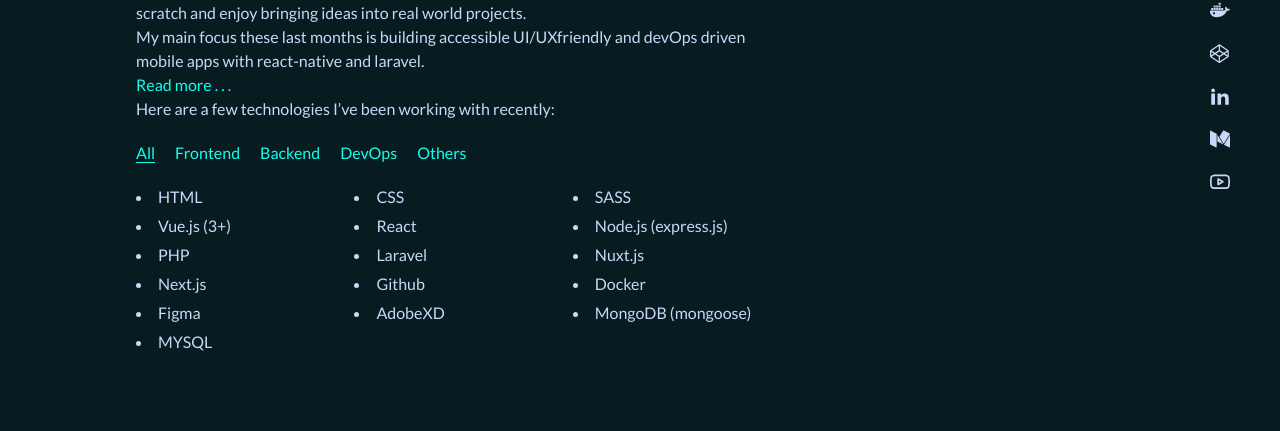
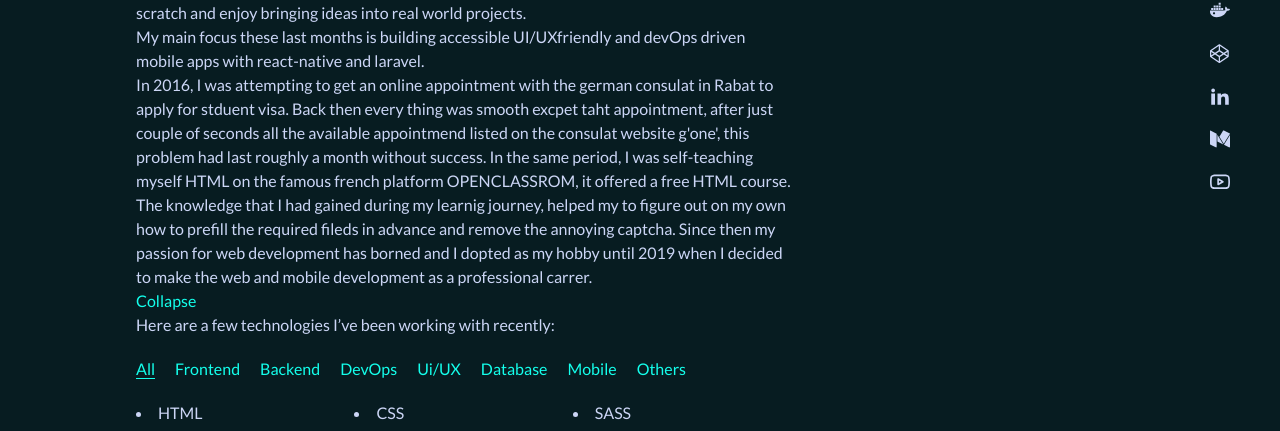
Before and after one commit to Hamzasehouli/myportfolio-nextjs, a Next.js app: page /about in a window 1280 px wide. Both pictures are taken after a click on the button "Read more . . .". Shown: the part 286-717 px from the top of the page. Built offline with nearby package versions, Linux system fonts and the light colour scheme.

Commit message:
Extracted my story into data folder

```diff
--- a/components/BaseButton.js
+++ b/components/BaseButton.js
@@ -3,7 +3,11 @@
 const BaseButton = function (props) {
   if (props.mode === "button") {
     return (
-      <button className={Class[props.state]} type={props.type}>
+      <button
+        onClick={props.onClick}
+        className={Class[props.state]}
+        type={props.type}
+      >
         {props.children}
       </button>
     );
--- /dev/null
+++ b/data/myStory.js
@@ -0,0 +1,20 @@
+export const MyStory = (
+  <>
+    <p>
+      In 2016, I was attempting to get an online appointment with the german
+      consulat in Rabat to apply for stduent visa. Back then every thing was
+      smooth excpet taht appointment, after just couple of seconds all the
+      available appointmend listed on the consulat website g'one', this problem
+      had last roughly a month without success. In the same period, I was
+      self-teaching myself HTML on the famous french platform OPENCLASSROM, it
+      offered a free HTML course.
+    </p>
+    <p>
+      The knowledge that I had gained during my learnig journey, helped my to
+      figure out on my own how to prefill the required fileds in advance and
+      remove the annoying captcha. Since then my passion for web development has
+      borned and I dopted as my hobby until 2019 when I decided to make the web
+      and mobile development as a professional carrer.
+    </p>
+  </>
+);
--- a/data/techsList.js
+++ b/data/techsList.js
@@ -59,7 +59,7 @@
     id: "t12",
     title: "Docker",
     link: "https://www.docker.com/",
-    category: "devOps",
+    category: "devops",
   },
   {
     id: "t13",
@@ -85,4 +85,10 @@
     link: "https://www.mysql.com/",
     category: "database",
   },
+  {
+    id: "t17",
+    title: "React native",
+    link: "https://reactnative.dev/",
+    category: "mobile",
+  },
 ];
--- a/pages/about/index.js
+++ b/pages/about/index.js
@@ -2,8 +2,12 @@
 import BaseButton from "../../components/BaseButton";
 import { useState } from "react";
 import { TECHNOS as technos } from "../../data/techsList";
+import { MyStory } from "../../data/myStory";
 const About = function () {
-  let markup = technos.map((t) => (
+  const [list, setList] = useState(technos);
+  const [suite, setSuite] = useState(false);
+  const [active, setActive] = useState("all");
+  let markup = list.map((t) => (
     <li key={t.id}>
       <a target="_blank" className="links" href={t.link}>
         {t.title}
@@ -29,46 +33,112 @@
         </a>
         .
       </p>
-      <p className="suite">
-        In 2016, I was attempting to get an online appointment with the german
-        consulat in Rabat to apply for stduent visa. Back then every thing was
-        smooth excpet taht appointment, after just couple of seconds all the
-        available appointmend listed on the consulat website g'one', this
-        problem had last roughly a month without success. In the same period, I
-        was self-teaching myself HTML on the famous french platform
-        OPENCLASSROM, it offered a free HTML course.
-        <br />
-        The knowledge that I had gained during my learnig journey, helped my to
-        figure out on my own how to prefill the required fileds in advance and
-        remove the annoying captcha. Since then my passion for web development
-        has borned and I dopted as my hobby until 2019 when I decided to make
-        the web and mobile development as a professional carrer.
-      </p>
-      <BaseButton mode="button" type="button" state="antighost">
-        Read more . . .
+      <p className={!suite ? "suite" : ""}>{MyStory}</p>
+      <BaseButton
+        onClick={() => setSuite(!suite)}
+        mode="button"
+        type="button"
+        state="antighost"
+      >
+        {suite ? "Collapse" : "Read more . . ."}
       </BaseButton>
       <p>Here are a few technologies I’ve been working with recently:</p>
       <ul className="menu">
         <li>
           <button
-            onClick={() => setList("all")}
-            className="active"
+            className={active === "all" && "active"}
+            onClick={() => {
+              setList(technos);
+              setActive("all");
+            }}
             type="button"
           >
             All
           </button>
         </li>
         <li>
-          <button type="button">Frontend</button>
+          <button
+            onClick={() => {
+              setList(technos.filter((t) => t.category === "frontend"));
+              setActive("frontend");
+            }}
+            className={active === "frontend" && "active"}
+            type="button"
+          >
+            Frontend
+          </button>
         </li>
         <li>
-          <button type="button">Backend</button>
+          <button
+            className={active === "backend" && "active"}
+            onClick={() => {
+              setList(technos.filter((t) => t.category === "backend"));
+              setActive("backend");
+            }}
+            type="button"
+          >
+            Backend
+          </button>
         </li>
         <li>
-          <button type="button">DevOps</button>
+          <button
+            className={active === "devops" && "active"}
+            onClick={() => {
+              setList(technos.filter((t) => t.category === "devops"));
+              setActive("devops");
+            }}
+            type="button"
+          >
+            DevOps
+          </button>
         </li>
         <li>
-          <button type="button">Others</button>
+          <button
+            className={active === "uiux" && "active"}
+            onClick={() => {
+              setList(technos.filter((t) => t.category === "uiux"));
+              setActive("uiux");
+            }}
+            type="button"
+          >
+            Ui/UX
+          </button>
+        </li>
+        <li>
+          <button
+            className={active === "database" && "active"}
+            onClick={() => {
+              setList(technos.filter((t) => t.category === "database"));
+              setActive("database");
+            }}
+            type="button"
+          >
+            Database{" "}
+          </button>
+        </li>
+        <li>
+          <button
+            className={active === "mobile" && "active"}
+            onClick={() => {
+              setList(technos.filter((t) => t.category === "mobile"));
+              setActive("mobile");
+            }}
+            type="button"
+          >
+            Mobile
+          </button>
+        </li>
+        <li>
+          <button
+            className={active === "others" && "active"}
+            onClick={() => {
+              setList(technos.filter((t) => t.category === "others"));
+              setActive("others");
+            }}
+            type="button"
+          >
+            Others
+          </button>
         </li>
       </ul>
       <div>
--- a/styles/about.css
+++ b/styles/about.css
@@ -6,7 +6,7 @@
   margin-top: 2rem;
   display: grid;
   width: 100%;
-  grid-template-columns: repeat(auto-fit, minmax(17rem, 1fr));
+  grid-template-columns: repeat(auto-fill, minmax(17rem, 1fr));
   list-style: inside;
 }
 
```
